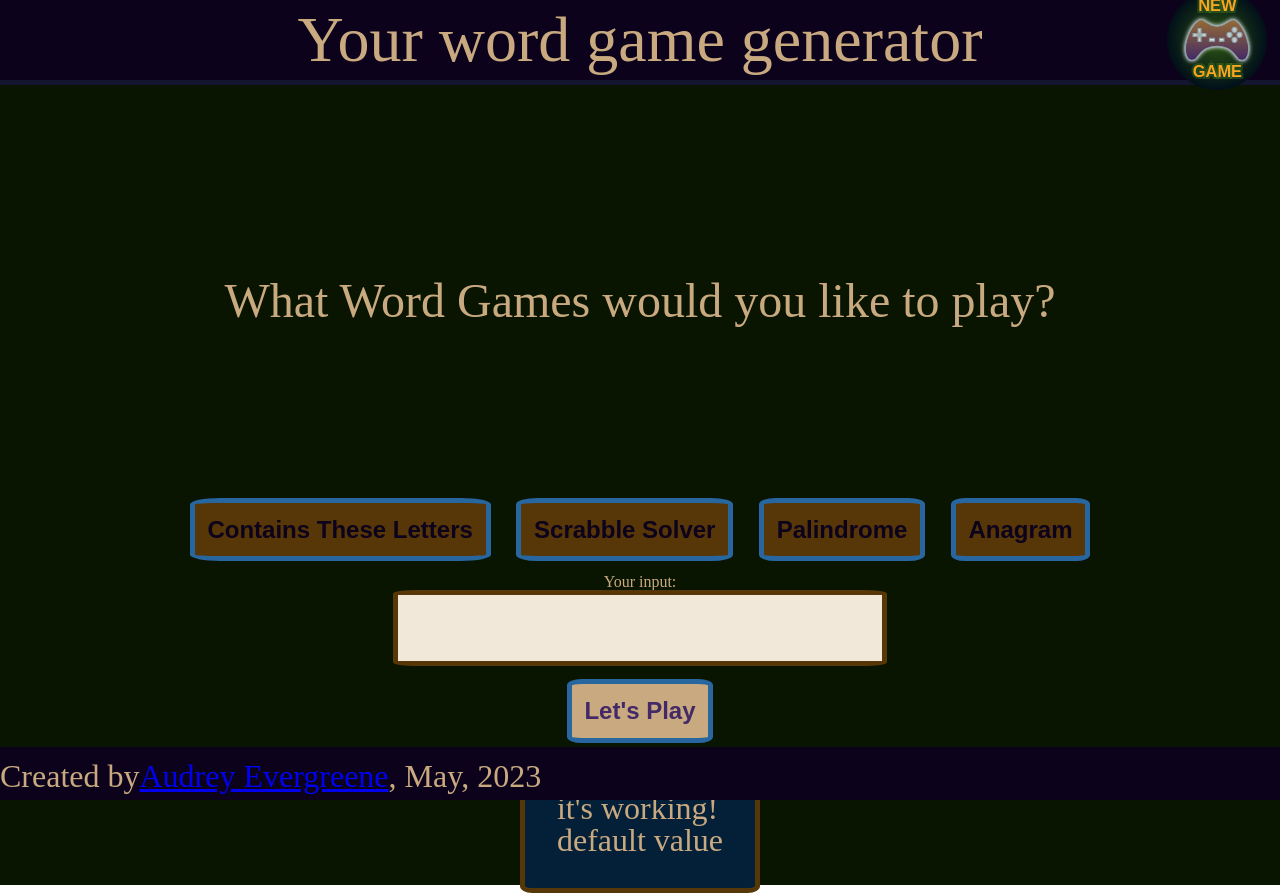
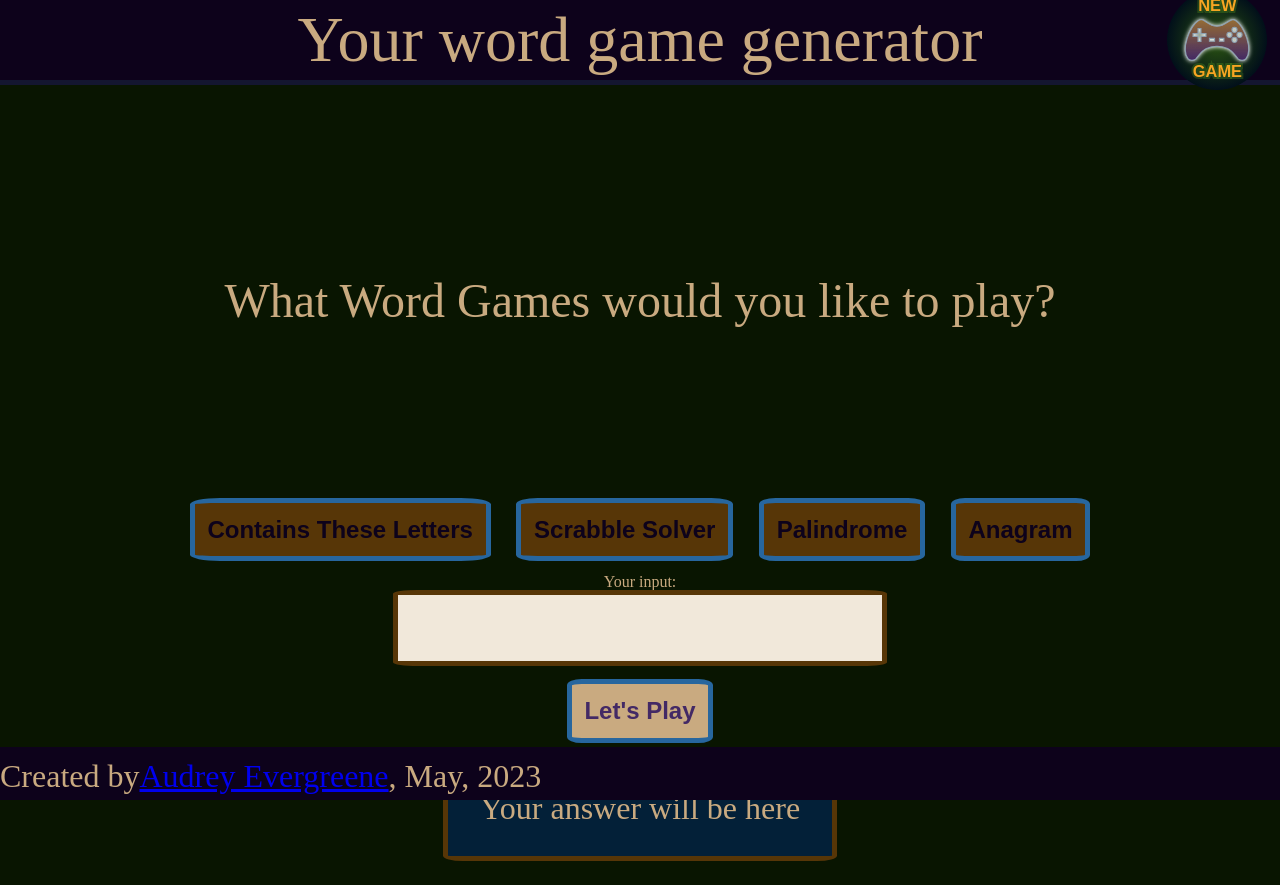
Before and after one commit to LadyAudrey/HowtoWordGames, a React app: page / in a window 1280 px wide. Built offline with nearby package versions, Linux system fonts and the light colour scheme; the HTML template or start-up script is replaced by a standard one.

Commit message:
adding buttons, html and css

```diff
--- /dev/null
+++ b/src/components/ButtonContainer.css
@@ -0,0 +1,8 @@
+#game-buttons {
+    width: 100%;
+    display: flex;
+    flex-direction: row;
+    justify-content: center;
+    align-items: center;
+    padding-top: 10rem;
+  }
--- /dev/null
+++ b/src/components/ButtonContainer.jsx
@@ -0,0 +1,41 @@
+import React from "react";
+import "./ButtonContainer.css";
+
+export default function ButtonContainer(props) {
+  return (
+    <div id="game-buttons">
+      <button
+        onClick={() => {
+          props.setButtonSelection("containsLetters");
+        }}
+        className="WGbutton"
+      >
+        Contains These Letters
+      </button>
+      <button
+        onClick={() => {
+          props.setButtonSelection("containsString");
+        }}
+        className="WGbutton"
+      >
+        Scrabble Solver
+      </button>
+      <button
+        onClick={() => {
+          props.setButtonSelection("palindrome");
+        }}
+        className="WGbutton"
+      >
+        Palindrome
+      </button>
+      <button
+        onClick={() => {
+          props.setButtonSelection("anagram");
+        }}
+        className="WGbutton"
+      >
+        Anagram
+      </button>
+    </div>
+  );
+}
--- a/src/components/Main.css
+++ b/src/components/Main.css
@@ -7,12 +7,3 @@
     flex-direction: column;
     align-items: center;
 }
-
-#game-buttons {
-    width: 100%;
-    display: flex;
-    flex-direction: row;
-    justify-content: center;
-    align-items: center;
-    padding-top: 10rem;
-  }
--- a/src/components/Main.jsx
+++ b/src/components/Main.jsx
@@ -1,10 +1,11 @@
+import { useState } from "react";
 import "./Main.css";
 import { containsLetters } from "../utils/ContainsLetters";
 import { containsString } from "../utils/ContainsString";
 import { palindrome } from "../utils/Palindrome";
 import { anagram } from "../utils/Anagram";
+import ButtonContainer from "./ButtonContainer";
 import WordInput from "./WordInput";
-import { useState } from "react";
 import Output from "./Output";
 
 export default function Main() {
@@ -21,47 +22,16 @@ export default function Main() {
     "NOON",
     "ROTATOR",
   ];
+  const [buttonSelection, setButtonSelection] = useState("");
+  const [output, setOutput] = useState("Your answer will be here");
   return (
     <>
-      <div className="main-body">
+      <main className="main-body">
         <h2>What Word Games would you like to play?</h2>
-        <div id="game-buttons">
-          <button
-            onClick={() => {
-              console.log(containsLetters(wordList, "ABEL"));
-            }}
-            className="WGbutton"
-          >
-            Contains These Letters
-          </button>
-          <button
-            onClick={() => {
-              console.log(containsString(wordList, "ACT"));
-            }}
-            className="WGbutton"
-          >
-            Scrabble Solver
-          </button>
-          <button
-            onClick={() => {
-              console.log(palindrome(wordList));
-            }}
-            className="WGbutton"
-          >
-            Palindrome
-          </button>
-          <button
-            onClick={() => {
-              console.log(anagram(wordList, "ABEL"));
-            }}
-            className="WGbutton"
-          >
-            Anagram
-          </button>
-        </div>
-        <WordInput />
-        <Output output="it's working!" />
-      </div>
+        <ButtonContainer setButtonSelection={setButtonSelection} />
+        <WordInput setOutput={setOutput} buttonSelection={buttonSelection} />
+        <Output output={output} />
+      </main>
     </>
   );
 }
--- a/src/components/Output.jsx
+++ b/src/components/Output.jsx
@@ -4,8 +4,6 @@ export default function Output(props) {
   return (
     <div id="print">
       {props.output}
-      <br />
-      {props.secondVar || "default value"}
     </div>
   );
 }
--- a/src/components/WordInput.jsx
+++ b/src/components/WordInput.jsx
@@ -1,17 +1,32 @@
 import "./WordInput.css";
 import { useState } from "react";
 
-export default function WordInput() {
-  const [wordInput, setWordInput] = useState("");
+import { containsLetters } from "../utils/ContainsLetters";
+import { containsString } from "../utils/ContainsString";
+import { palindrome } from "../utils/Palindrome";
+import { anagram } from "../utils/Anagram";
+
+export default function WordInput(props) {
+  let inputValue = "";
   function handleChange(e) {
-    setWordInput(e.target.value);
+    inputValue = e.target.value;
+  }
+  function handleSubmit(e) {
+    e.preventDefault();
   }
   return (
     <>
       <div id="interactive">
         <label htmlFor="wordArgument">Your input:</label>
-        <input type="text" name="wordArgument" onChange={handleChange} />
-        <button class="WGbutton" id="lets-play">Let's Play</button>
+        <input
+          type="text"
+          name="wordArgument"
+          value={inputValue}
+          onChange={handleChange}
+        />
+        <button class="WGbutton" id="lets-play" onClick={handleSubmit}>
+          Let's Play
+        </button>
       </div>
     </>
   );
```
Also changed, not shown: src/utils/sowpods.txt (renamed from src/utils/sowpods.cjs).
